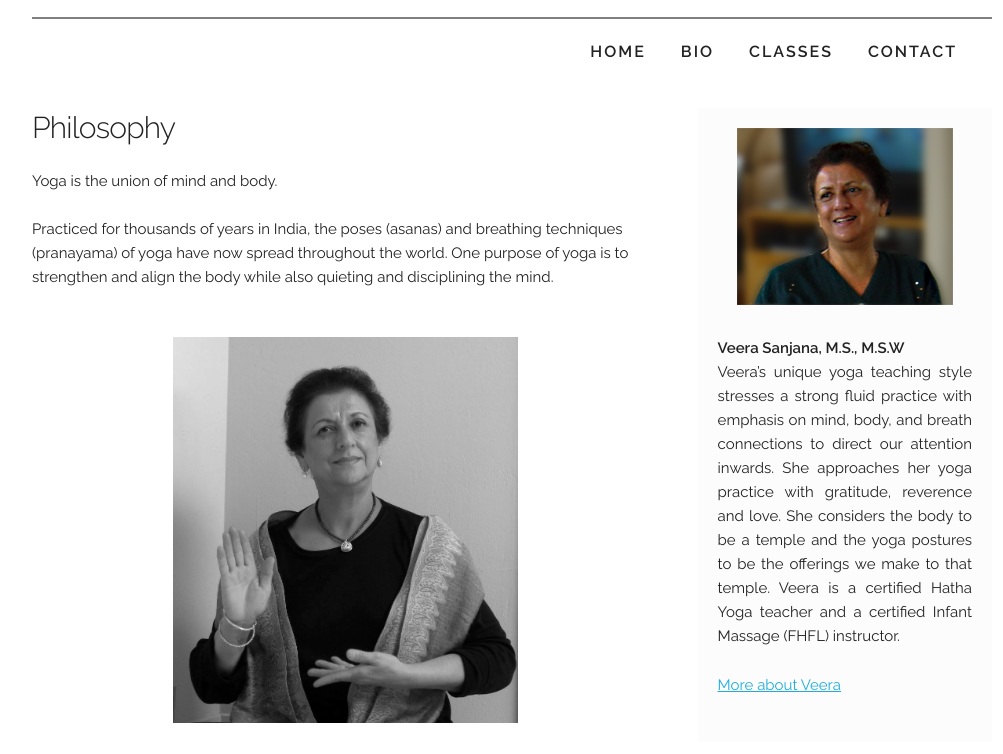
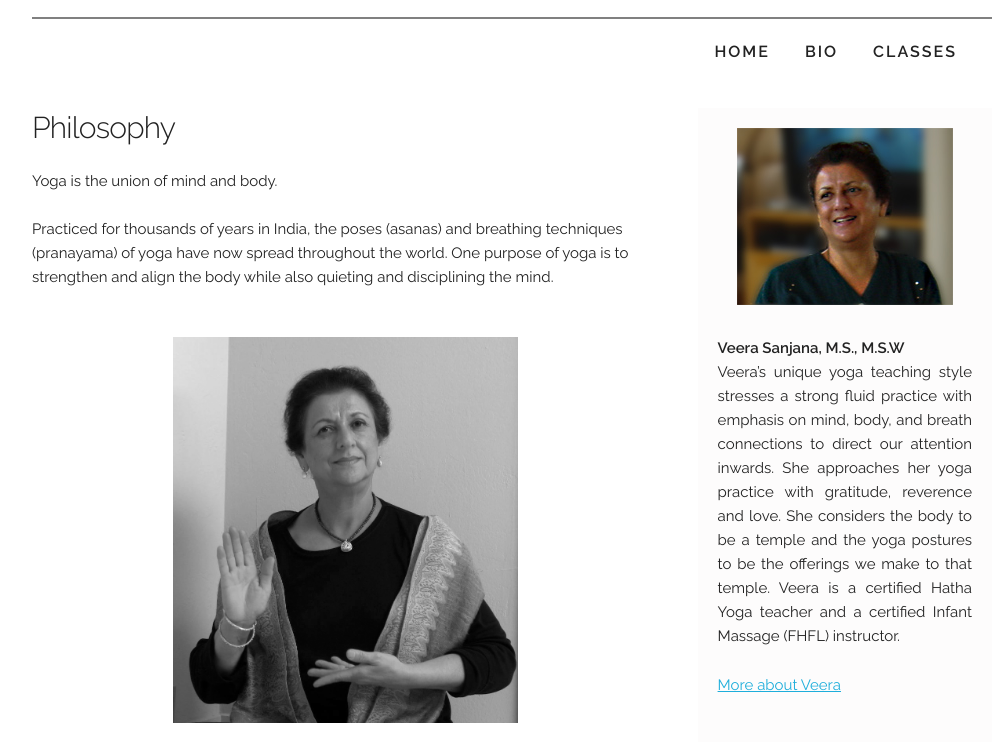
Before and after one commit to veerasanjanayoga/veerasanjanayoga.github.io, a plain HTML site: page index.html in a window 1280 px wide. Shown: the part 188-942 px from the top of the page, without its empty margins (128-1131 px from the left). Drawn offline with Linux system fonts and the light colour scheme.

Commit message:
Update index.html

```diff
--- a/index.html
+++ b/index.html
@@ -61,7 +61,6 @@
           <li class="navbar-item"><a class="navbar-link" href="">Home</a></li>
           <li class="navbar-item"><a class="navbar-link" href="bio.html">Bio</a></li>
           <li class="navbar-item"><a class="navbar-link" href="classes.html" >Classes</a> </li>
-          <li class="navbar-item"><a class="navbar-link" href="contact.html" >Contact</a> </li>
         </ul>
       </div>
     </nav>
```
